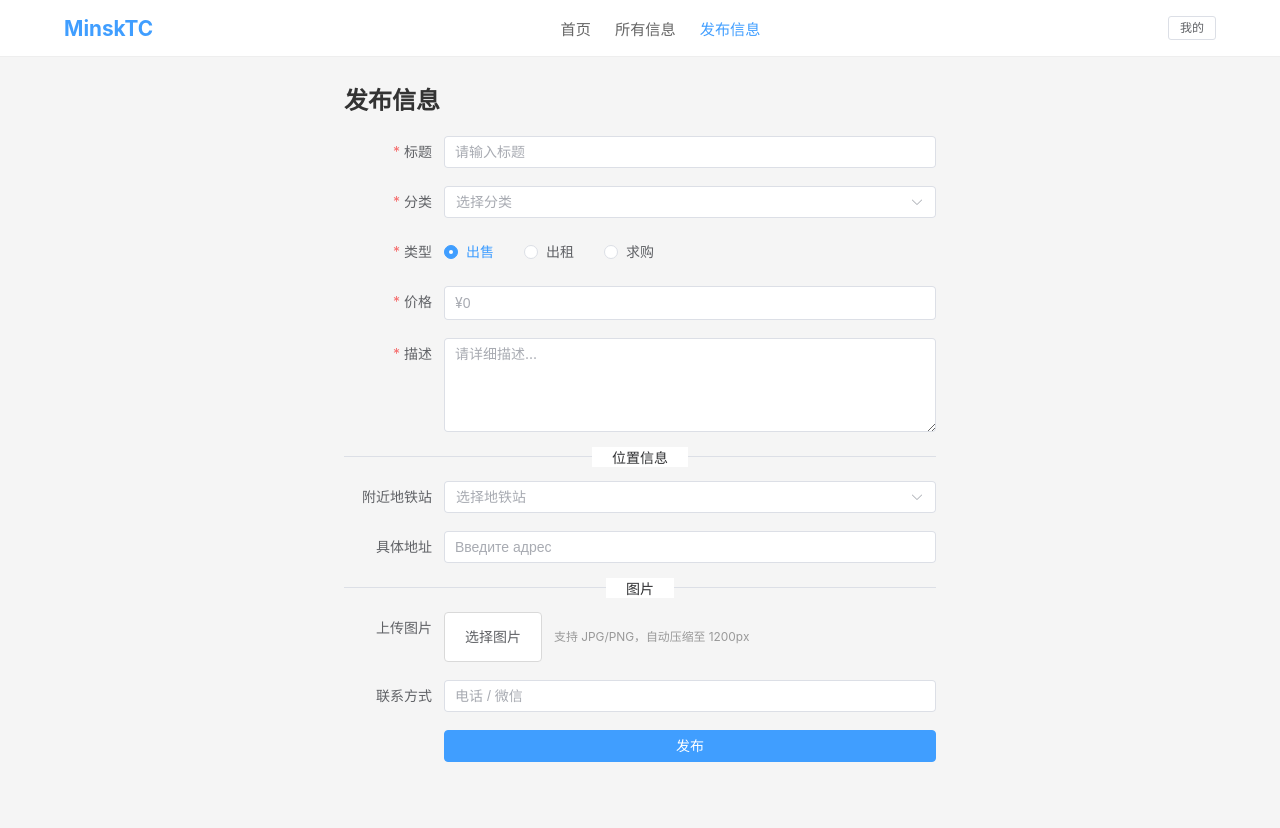
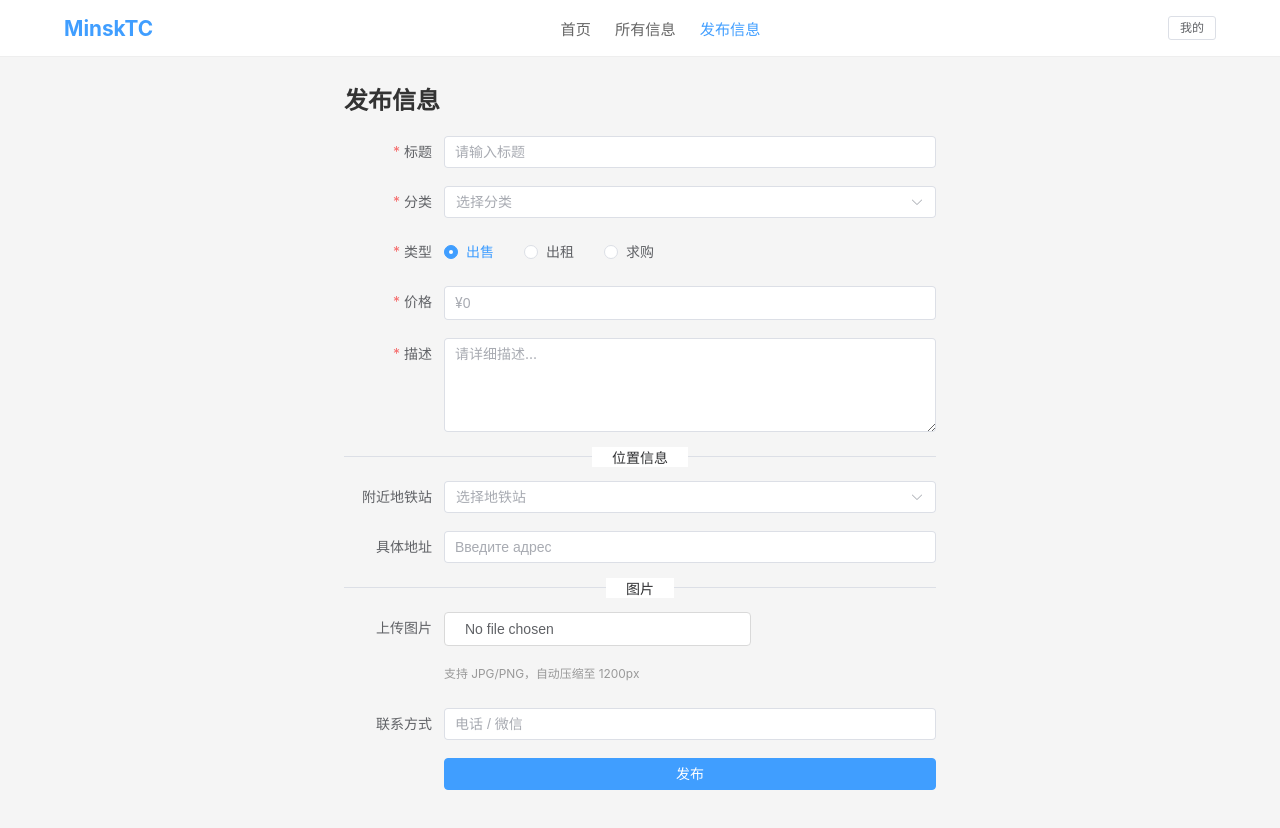
Before and after one commit to wjd888-aaa/minsktc-me, a Vue app: page /publish in a window 1280 px wide. Shown: the top 828 px of the page. Before the commit the page ends 804 px from the top, so only its background shows below. Built offline with nearby package versions, Linux system fonts and the light colour scheme.

Commit message:
fix: use native styled file input button (no overlay)

```diff
--- a/src/views/Publish.vue
+++ b/src/views/Publish.vue
@@ -45,10 +45,7 @@
 
         <el-form-item label="上传图片">
           <div class="upload-area">
-            <span class="file-btn-wrap">
-              <input type="file" accept="image/*" multiple ref="fileInput" @change="handleFiles" />
-              <span class="file-label">选择图片</span>
-            </span>
+            <input type="file" accept="image/*" multiple ref="fileInput" @change="handleFiles" class="file-input-btn" />
             <span class="upload-hint">支持 JPG/PNG，自动压缩至 1200px</span>
           </div>
           <div class="image-preview" v-if="form.images.length">
@@ -224,11 +221,10 @@ async function submit() {
 <style scoped>
 .form-wrap { max-width: 640px; margin: 0 auto; padding: 24px; }
 .form-wrap h2 { margin-bottom: 20px; }
-.file-btn-wrap { position: relative; display: inline-flex; }
-.file-btn-wrap input[type=file] { position: absolute; inset: 0; opacity: 0; cursor: pointer; font-size: 0; z-index: 1; }
-.file-label { display: inline-flex; align-items: center; justify-content: center; padding: 8px 20px; background: #fff; border: 1px solid #d9d9d9; border-radius: 4px; font-size: 14px; color: #606266; user-select: none; transition: all .2s; pointer-events: none; }
-.file-btn-wrap:hover .file-label { color: #409eff; border-color: #409eff; }
-.upload-area { display: flex; align-items: center; gap: 12px; }
+.file-input-btn { display: inline-flex; align-items: center; justify-content: center; padding: 8px 20px; background: #fff; border: 1px solid #d9d9d9; border-radius: 4px; font-size: 14px; color: #606266; cursor: pointer; user-select: none; transition: all .2s; }
+.file-input-btn:hover { color: #409eff; border-color: #409eff; }
+.file-input-btn::file-selector-button { display: none; }
+.upload-area { display: flex; align-items: center; gap: 12px; flex-wrap: wrap; }
 .upload-hint { color: #999; font-size: 0.85em; }
 .image-preview { display: flex; flex-wrap: wrap; gap: 8px; margin-top: 8px; }
 .img-item { position: relative; width: 80px; height: 80px; }
```
